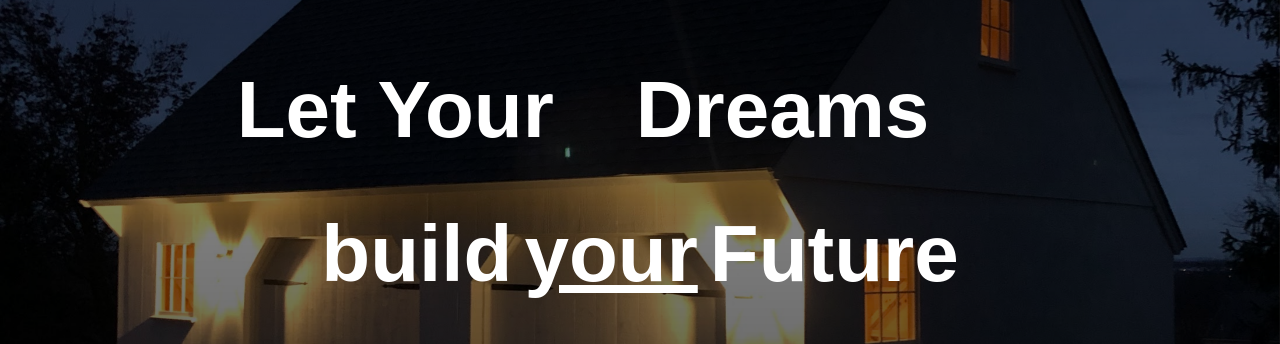
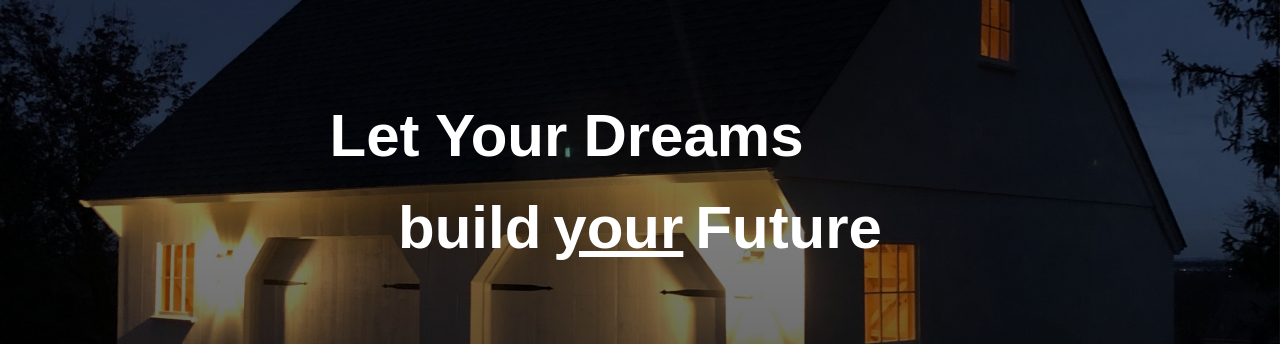
Before and after one commit to akielkucki/construction, a Next.js app: page / in a window 1280 px wide. Shown: the part 190-534 px from the top of the page. Built offline with nearby package versions, Linux system fonts and the light colour scheme; no server answers; what tailwind-clip-path would draw is missing.

Commit message:
Update animatedtitle.js

```diff
--- a/src/components/ui/animatedtitle.js
+++ b/src/components/ui/animatedtitle.js
@@ -36,48 +36,37 @@ const AnimatedTitle = () => {
         return () => clearInterval(interval);
     }, [currentWord]);
 
-    const getXOffset = () => {
-        const currentWordLength = words[currentWord].length;
-        const diffInChars = largestWordLength.current - currentWordLength;
-        // Convert character difference to pixels (assuming average char width)
-        // You might need to adjust the multiplier based on your font
-        return diffInChars * -0.2 + 'rem';
-    };
-
     return (
         <div className="text-white w-full flex items-center justify-center min-h-[300px] py-8 sm:py-16">
-            <div className="max-w-full mx-auto px-4 flex justify-center items-center flex-col">
-                <div className="text-5xl sm:text-6xl lg:text-[5rem] font-bold flex flex-col text-center leading-none">
-                    <div className="flex items-center flex-col">
-                        <div className="relative w-full flex">
-                            <span className="block">Let Your</span>
-                            <div
-                                className="transform"
-                                style={{ width: `${largestWordLength.current}ch` }}
-                            >
+            <div className="w-full max-w-4xl mx-auto px-4">
+                <div className="text-4xl sm:text-5xl lg:text-6xl font-bold flex flex-col items-center gap-8">
+                    {/* First line with animated word */}
+                    <div className="flex flex-wrap justify-center items-center">
+                        <span>Let Your</span>
+                        <div className="relative inline-flex ml-4" style={{ width: `${largestWordLength.current}ch` }}>
                             <AnimatePresence mode="wait">
                                 <motion.span
                                     key={words[currentWord]}
-                                        initial={{ y: 40, opacity: 0,       x: getXOffset() }}
+                                    initial={{ y: 40, opacity: 0 }}
                                     animate={{
-                                            y: 0,
+                                        y: -30,
                                         opacity: 1,
-
                                     }}
                                     exit={{ y: -40, opacity: 0 }}
                                     transition={{ duration: 0.5 }}
-                                        className="block whitespace-nowrap"
+                                    className="absolute left-0 whitespace-nowrap"
                                 >
                                     {words[currentWord]}
                                 </motion.span>
                             </AnimatePresence>
                         </div>
                     </div>
-                        <div className="mt-16 flex space-x-3">
+
+                    {/* Second line */}
+                    <div className="flex items-center gap-x-3">
                         <span>build</span>
-                            <b className="underline">your</b>
+                        <span className="underline">your</span>
                         <span>Future</span>
-                        </div>
                     </div>
                 </div>
             </div>
```
Lines whose indentation alone changed are shown as unchanged.
